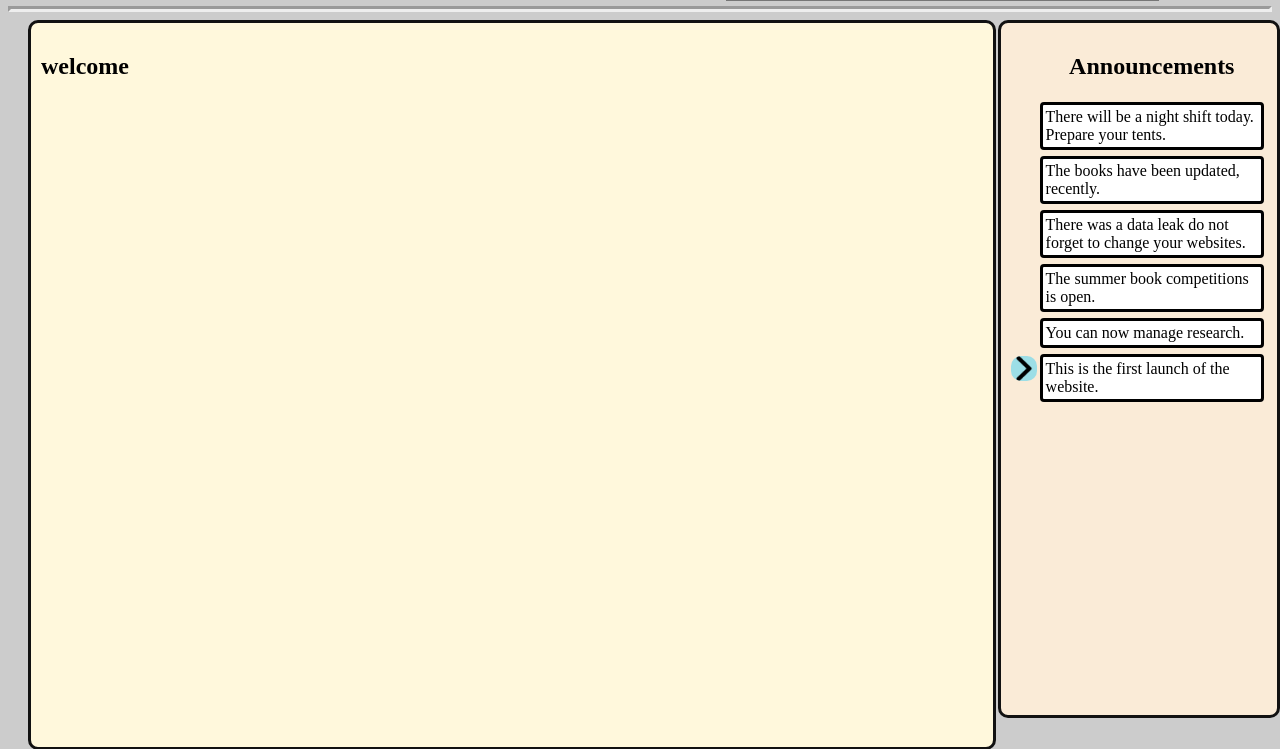
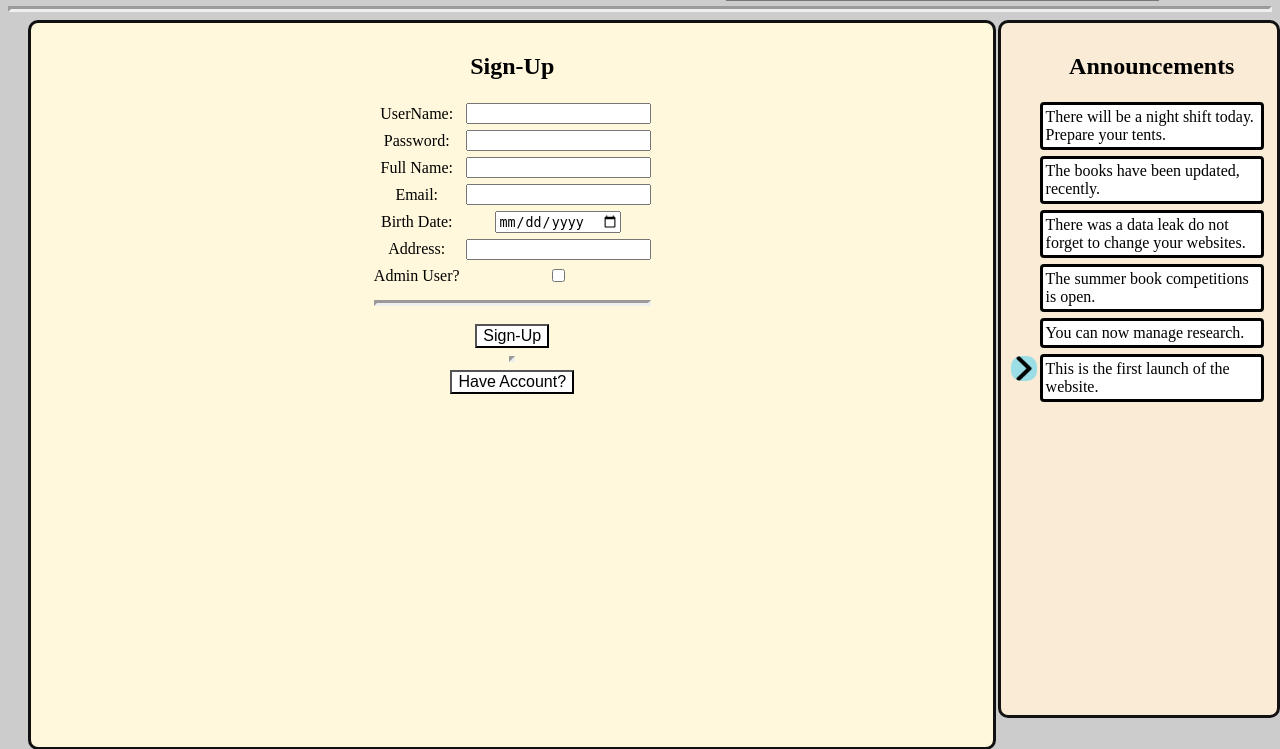
Before and after one commit to Mostafa808/Online-Library-Django, a Django app: page /account-sign-up/ in a window 1280 px wide. Shown: the part 116-865 px from the top of the page. Run offline with Django 5.2, Linux system fonts and the light colour scheme.

Commit message:
added all account management functions

```diff
--- a/home/templates/Sign-In.html
+++ b/home/templates/Sign-In.html
@@ -1,5 +1,37 @@
 {% extends "Basic.html" %}
-{% block title_extension %}Sign-Ip{% endblock %}
+{% block title_extension %}Sign-Up{% endblock %}
+{% load static %}
+{% block css_extension %}
+    <link rel="stylesheet" href="{% static 'CSS Source/Profile_Settings.css'%}">
+{% endblock %}
+{% block js_extension %}
+    <script src="{% static 'JS Source/Profile_Settings.js' %}"></script>
+{% endblock %}
+
 {% block content %}
-    <h1>welcome</h1>
+    <h1>Sign-In</h1>
+    <form class="sign-in-form">
+        <table cellpadding="2">
+            <tbody>
+                <tr>
+                    <td><label for ="user-name">UserName: </label></td>
+                    <td><input type="text" id="user-name" name="user-name" autocomplete="username" required></td>
+                </tr>
+                <tr>
+                    <td><label for ="password">Password: </label></td>
+                    <td><input type="password" id="password" name="password" autocomplete="password" required></td>
+                </tr>
+                <tr>
+                    <input type="button" id="create-account" value="Create Account" onclick="profile_handle_buttons(this)">
+                </tr>
+                <tr>
+                    <hr/>
+                </tr>
+                <tr>
+                    <input type="button" id="sign-in-button" value="Sign-In" onclick="profile_handle_buttons(this)">
+                </tr>
+
+            </tbody>
+        </table>
+    </form>
 {% endblock %}
--- a/home/templates/Sign-Up.html
+++ b/home/templates/Sign-Up.html
@@ -9,8 +9,8 @@
 {% endblock %}
 
 {% block content %}
-<h1>Sign-In</h1>
-    <form class="profil-setiing">
+    <h1>Sign-Up</h1>
+    <form class="sign-up-form">
         <table cellpadding="2">
             <tbody>
                 <tr>
@@ -22,15 +22,37 @@
                     <td><input type="password" id="password" name="password" autocomplete="password" required></td>
                 </tr>
                 <tr>
-                    <input type="button" id="create-account" value="Create Account" onclick="profile_handle_buttons(this)">
+                    <td><label for ="full-name">Full Name: </label></td>
+                    <td><input type="text" id="full-name" name="full-name" autocomplete="username"></td>
+                </tr>
+                <tr>
+                    <td><label for ="email">Email: </label></td>
+                    <td><input type="email" id="email" name="Email" autocomplete="email" required></td>
+                </tr>
+                <tr>
+                    <td><label for ="birth-date">Birth Date: </label></td>
+                    <td><input type="date" id="birth-date" name="birth-date" required></td>
+                </tr>
+                <tr>
+                    <td><label for ="address">Address: </label></td>
+                    <td><input type="text" id="address" name="address"></td>
+                </tr>
+                <tr>
+                    <td><label for="is_admin">Admin User?</label></td>
+                    <td><input type="checkbox" id="is_admin" name="is_admin"></td>
+                </tr>
+                <tr>
+                    <td colspan="2"><hr/></td>
+                </tr>
+                <tr>
+                    <input type="button" id="have-account" value="Have Account?" onclick="profile_handle_buttons(this)">
                 </tr>
                 <tr>
                     <hr/>
                 </tr>
                 <tr>
-                    <input type="button" id="sign-in-button" value="Sign-In" onclick="profile_handle_buttons(this)">
+                    <input type="button" id="sign-up-button" value="Sign-Up" onclick="profile_handle_buttons(this)">
                 </tr>
-
             </tbody>
         </table>
     </form>
--- a/home/urls.py
+++ b/home/urls.py
@@ -7,4 +7,7 @@ urlpatterns =[
     path('account-sign-up/', views.account_sign_up, name="Sign-Up"),
     path('account-sign-in-action/',views.account_sign_in_action, name="Sign-In-Action"),
     path('account-sign-up-action/',views.account_sign_up_action, name="Sign-Up-Action"),
+    path('account-update-action/', views.account_update_action, name="Update-Action"),
+    path('profile/', views.profile, name="profile"),
+    path('profile-change-password/', views.change_password, name="Change-Password"),
 ]
--- a/home/views.py
+++ b/home/views.py
@@ -16,10 +16,16 @@ def books(request: wsgi.WSGIRequest):
     page = loader.get_template("Books.html")
     return HttpResponse(page.render())
 def account_sign_in(request: wsgi.WSGIRequest):
+    page = loader.get_template("Sign-In.html")
+    return HttpResponse(page.render())
+def account_sign_up(request: wsgi.WSGIRequest):
     page = loader.get_template("Sign-Up.html")
     return HttpResponse(page.render())
-def account_sign_up(request: wsgi.WSGIRequest):
-    page = loader.get_template("Sign-In.html")
+def profile(request: wsgi.WSGIRequest):
+    page = loader.get_template("Profile.html")
+    return HttpResponse(page.render())
+def change_password (request: wsgi.WSGIRequest):
+    page = loader.get_template("ChangePassword.html")
     return HttpResponse(page.render())
 
 @csrf_exempt
@@ -28,9 +34,11 @@ def account_sign_in_action(request: wsgi.WSGIRequest):
         response_message = {"valid":True, "message":"You have signed in successfully!", "user": {}}
         current_token = dict(json.loads(request.body))
         print("Try signing in with: ", current_token)
-        current_user = User.objects.get(username = current_token["username"])
+        current_user = User.objects.filter(username = current_token["username"])
         if current_user:
+            current_user = User.objects.get(username = current_token["username"])
             if current_user.password==current_token["password"]:
+                current_user.website_view = User.view_code_reverse(current_user.website_view)
                 response_message["user"] = model_to_dict(current_user)
                 print("Signed In with: ", current_user)
             else:
@@ -46,7 +54,6 @@ def account_sign_in_action(request: wsgi.WSGIRequest):
 def account_sign_up_action(request: wsgi.WSGIRequest):
     if request.method=="POST":
         current_user = dict(json.loads(request.body))["user"]
-        print(current_user,end="\n\n")
         result = User.pre_add_validation(current_user)
         if(result["valid"]):
             try:
@@ -55,8 +62,8 @@ def account_sign_up_action(request: wsgi.WSGIRequest):
                     result = {"valid":False, "message":"The user view is not recognized."}
                 else:
                     current_user_model = User(username=current_user["username"], password=current_user["password"], full_name=current_user["full_name"], email=current_user["email"], address=current_user["address"], birth_date=current_user["birth_date"], is_admin=current_user["is_admin"], profile_image_link=current_user["profile_image_link"], website_view=current_user["website_view"])
+                    current_user_model.save()
                     print("Added: ", current_user_model)
-                    current_user_model.save()
                     result = {"valid":True, "message":"You have signed up successfully!"}
             except Exception as error:
                 print(error)
@@ -64,3 +71,41 @@ def account_sign_up_action(request: wsgi.WSGIRequest):
         return(JsonResponse(result))
     else:
         return(JsonResponse({"error":"invalid request"}))
+
+@csrf_exempt
+def account_update_action(request: wsgi.WSGIRequest):
+    if request.method=="POST":
+        current_user:dict = dict(json.loads(request.body))["user"]
+        result = User.validate_permissions(current_user)
+        if(not result["valid"]):
+            return(JsonResponse(result))
+        result = User.pre_add_validation(current_user, False)
+        if(result["valid"]):
+            try:
+                current_user["website_view"] = User.view_code(current_user["website_view"])
+                if current_user["website_view"]==-1:
+                    result = {"valid":False, "message":"The user view is not recognized."}
+                else:
+                    current_user_model = User.objects.get(username=current_user["username"])
+                    if "new_password" in current_user.keys():
+                        current_user_model.password=current_user["new_password"]
+                    else:
+                        current_user_model.password=current_user["password"]
+                    current_user_model.full_name=current_user["full_name"]
+                    current_user_model.email=current_user["email"]
+                    current_user_model.address=current_user["address"]
+                    current_user_model.birth_date=current_user["birth_date"]
+                    current_user_model.is_admin=current_user["is_admin"]
+                    current_user_model.profile_image_link=current_user["profile_image_link"]
+                    current_user_model.website_view=current_user["website_view"]
+                    current_user_model.save()
+                    print("Updated: ", current_user_model)
+                    user_json = model_to_dict(current_user_model)
+                    user_json["website_view"] = User.view_code_reverse(current_user_model.website_view)
+                    result = {"valid":True, "message":"You have updated your profile successfully!", "user":user_json}
+            except Exception as error:
+                print(error)
+                result = {"valid":False, "message":"Failed to update the user to the database"}
+        return(JsonResponse(result))
+    else:
+        return(JsonResponse({"error":"invalid request"}))
--- a/static/JS Source/Profile_Settings.js
+++ b/static/JS Source/Profile_Settings.js
@@ -9,39 +9,32 @@ function profile_handle_buttons(current_element){
         var website_view = element_handler.get_id("website-view");
         if(Boolean(full_name.value)) current_user.full_name = full_name.value;
         if(Boolean(email.value)) current_user.email = email.value;
-        current_user.birth_date = new Date(birth_date.value).toISOString();
+        current_user.birth_date = new Date(birth_date.value).toISOString().split("T")[0];
         if(Boolean(address.value)) current_user.address = address.value;
         current_user.is_admin = is_admin.checked;
-        if(Boolean(profile_image.value)) current_user.profile_image = profile_image.value;
+        if(Boolean(profile_image.value)) current_user.profile_image_link = profile_image.value;
 
         current_user.website_view = website_view.value;
 
-
-        users_handler.set_user(current_user, true);
-        element_handler.goto_link("../account-profile/");
+        server_gate.update_user(current_user);
 
     }else if(current_element.id=="cancel"){
-        element_handler.goto_link("../account-profile/");
+        element_handler.goto_link("/profile/");
     }
     else if(current_element.id=="change-password"){
-        element_handler.goto_link("../account-profile-change-password/");
+        element_handler.goto_link("/profile-change-password/");
     }
     else if(current_element.id=="save-password"){
         var oldPassword = element_handler.get_id("your-old-password");
         var newPassword = element_handler.get_id("new-password");
         var confirmPassword = element_handler.get_id("confirm-password");
-        if(current_user.password==oldPassword.value){
-            if(newPassword.value==confirmPassword.value){
-                current_user.password = newPassword.value;
-                users_handler.set_user(current_user, true);
-                element_handler.goto_link("../account-profile/")
-            }
-            else{
-                alert("The confirmation of the new password is wrong. check it carefully.")
-            }
-        }else{
-            window.alert("wrong old password");
+        if(newPassword.value!=confirmPassword.value){
+            window.alert("The Password confirmation is wrong")
+            return
         }
+        test_user = current_user
+        test_user["password"]=oldPassword.value
+        server_gate.update_user(test_user, newPassword.value)
     }
     else if(current_element.id == "sign-in-button"){
         var username = element_handler.get_id("user-name");
@@ -50,25 +43,13 @@ function profile_handle_buttons(current_element){
             ["username","password"])){
                 return false;
         }
-        var userIndex = users_handler.search(username.value);
-        alert_break();
-        if (userIndex==null){
-            window.alert("Wrong Username or Password");
-        }
-        else if(users[userIndex].password==password.value){
-            current_user = users[userIndex];
-            basic_memory.set_object("current_user",current_user);
-            element_handler.goto_link('../home');
-        }
-        else{
-            window.alert("Wrong Username or Password");
-        }
+        server_gate.sign_in(username.value, password.value)
     }
     else if(current_element.id == "create-account"){
-        element_handler.goto_link("../account-sign-up/");
+        element_handler.goto_link("/account-sign-up/");
     }
     else if(current_element.id == "have-account"){
-        element_handler.goto_link("../account-sign-in/");
+        element_handler.goto_link("/account-sign-in/");
     }
     else if(current_element.id=="sign-up-button"){
         var current_user_name = element_handler.get_id("user-name");
@@ -88,17 +69,13 @@ function profile_handle_buttons(current_element){
         if(Boolean(password.value)) current_user.password = password.value;
         if(Boolean(full_name.value)) current_user.full_name = full_name.value;
         if(Boolean(email.value)) current_user.email = email.value;
-        current_user.birth_date = new Date(birth_date.value).toISOString();
+        current_user.birth_date = new Date(birth_date.value).toISOString().split('T')[0];
         if(Boolean(address.value)) current_user.address = address.value;
         current_user.is_admin = is_admin.checked;
 
-        if (users_handler.search(current_user_name.value)!=null){
-            window.alert("This username is already taken.")
-        }
-        else{
-            users_handler.set_user(current_user, true);
-            element_handler.goto_link("../home/")
-        }
+        server_gate.sign_up(current_user)
+
+
     }
 }
 function current_data(){
@@ -115,6 +92,6 @@ function current_data(){
     birth_date.valueAsDate = new Date(current_user.birth_date);
     if(Boolean(current_user.address)) address.placeholder = current_user.address;
     is_admin.checked = current_user.is_admin;
-    if(Boolean(current_user.profile_image)) profile_image.placeholder = current_user.profile_image;
+    if(Boolean(current_user.profile_image_link)) profile_image.placeholder = current_user.profile_image_link;
     if(Boolean(current_user.website_view)) website_view.value = current_user.website_view;
 }
--- a/static/JS Source/Templetes/Basic.js
+++ b/static/JS Source/Templetes/Basic.js
@@ -59,6 +59,12 @@ class server_gate{
             "body":JSON.stringify({"csrfmiddlewaretoken": this.getCookie("csrftoken"), "username" : username, "password":password})
         }).then(response=>response.json()).then(data=>{
             console.log('The server response: ',data)
+            if(data["valid"]==false){
+                window.alert(data["message"])
+            }else{
+                users_handler.set_user(data["user"]);
+                element_handler.goto_link('/home/');
+            }
         }).catch(error=>{
             console.error("The request failed: ". error)
         })
@@ -73,6 +79,32 @@ class server_gate{
             "body":JSON.stringify({"csrfmiddlewaretoken": this.getCookie("csrftoken"), "user" : user})
         }).then(response=>response.json()).then(data=>{
             console.log('The server response: ',data)
+            if(data["valid"]==false){
+                window.alert(data["message"])
+            }else{
+                users_handler.set_user(current_user);
+                element_handler.goto_link("/home/")
+            }
+        }).catch(error=>{
+            console.error("The request failed: ". error)
+        })
+    }
+    static update_user(user, new_password=null){
+
+        if (new_password!=null){
+            user["new_password"]=new_password
+        }
+        fetch("/account-update-action/",{
+            "method":"POST",
+            "body":JSON.stringify({"csrfmiddlewaretoken": this.getCookie("csrftoken"), "user" : user})
+        }).then(response=>response.json()).then(data=>{
+            console.log('The server response: ',data)
+            if(data["valid"]==false){
+                window.alert(data["message"])
+            }else{
+                users_handler.set_user(data["user"]);
+                element_handler.goto_link("/profile/");
+            }
         }).catch(error=>{
             console.error("The request failed: ". error)
         })
@@ -157,48 +189,16 @@ class element_handler{
 }
 class users_handler{
     /** @param {user} newuser */
-    static set_user(newuser, current=false){
-        var exists = this.search(newuser.username);
-        if (exists!=null){
-            users[exists] = newuser;
-        }
-        else{
-            users.push(newuser);
-        }
-        if(current){
-            current_user = newuser;
-            basic_memory.set_object("current_user",current_user);
-        }
-        this.save_users();
+    static set_user(current_user){
+        basic_memory.set_object("current_user",current_user);
     }
     /**
      *
      * @param {user} oldUser
      */
-    static del_user(oldUser){
-        var exists = this.search(oldUser.username);
-        if (exists!=null){
-            users.splice(exists, 1);
-            this.save_users();
-        }
-
+    static del_user(){
+        basic_memory.del_object("current_user");
     }
-    static save_users(){
-        basic_memory.set_object("users", users)
-    }
-    static search(username){
-        var index = 0;
-        if(users != null){
-            for(let this_user of users){
-                if(this_user.username==username){
-                    return index;
-                }
-                index+=1;
-            }
-        }
-        return null;
-    }
-
 }
 // form handler
 class form_handler{
@@ -219,9 +219,6 @@ class form_handler{
         if(this.is_required(field) && !Boolean(field.value)){
             window.alert("Please enter: " + field_name);
             return false;
-        }
-        if (field.type=="email"){
-            window.alert("found an email" + field_name);//TODO
         }
         return true;
     }
@@ -387,8 +384,8 @@ function reset(){
 // update profile image
 function update_profile_image(){
     if(Boolean(current_user)){
-        if (Boolean(current_user.profile_image)){
-            document.getElementById("open-profile").src = current_user.profile_image;
+        if (Boolean(current_user.profile_image_link)){
+            document.getElementById("open-profile").src = current_user.profile_image_link;
         }
     }
 }
```
Also changed, not shown: home/models.py (+19 -3 lines), home/templates/ChangePassword.html (added, +37 -0 lines), home/templates/Profile.html (added, +71 -0 lines), db.sqlite3.
